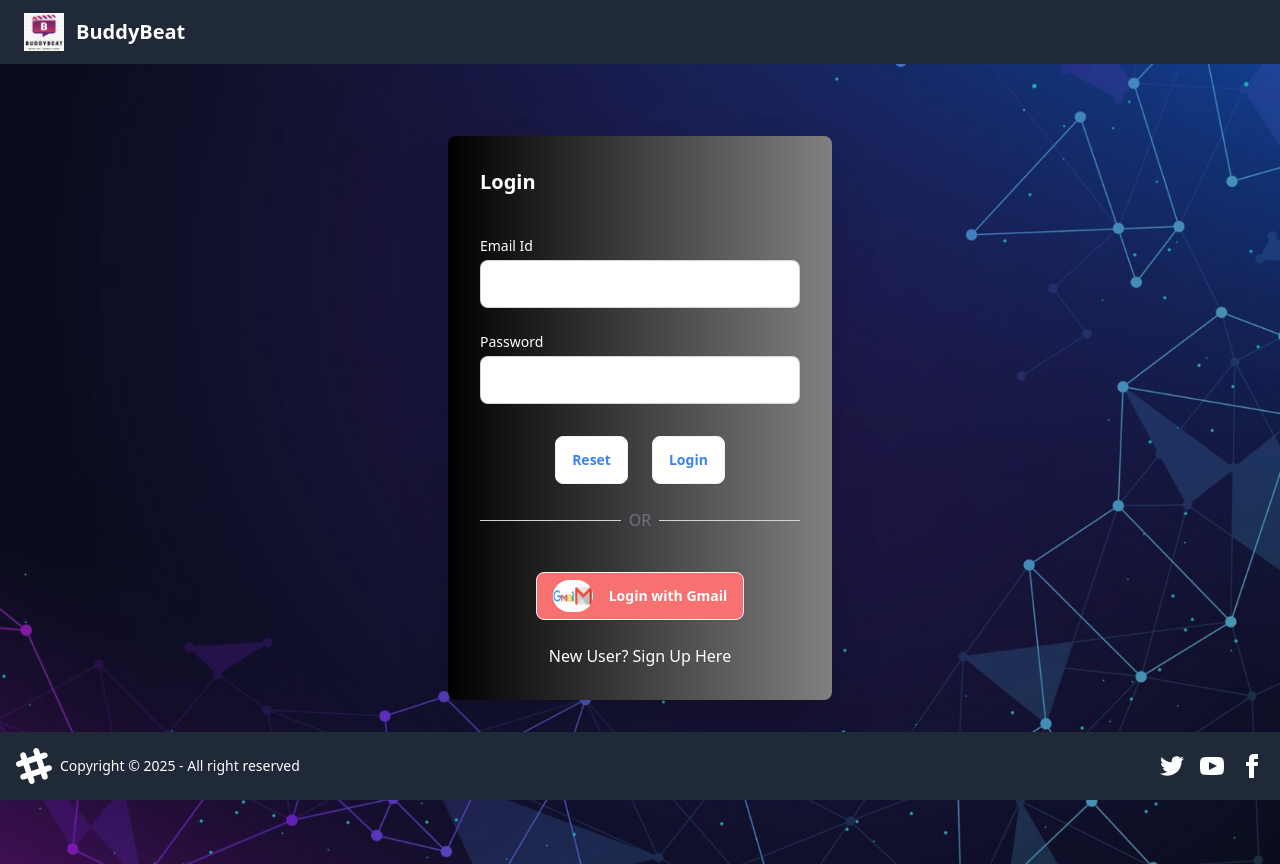
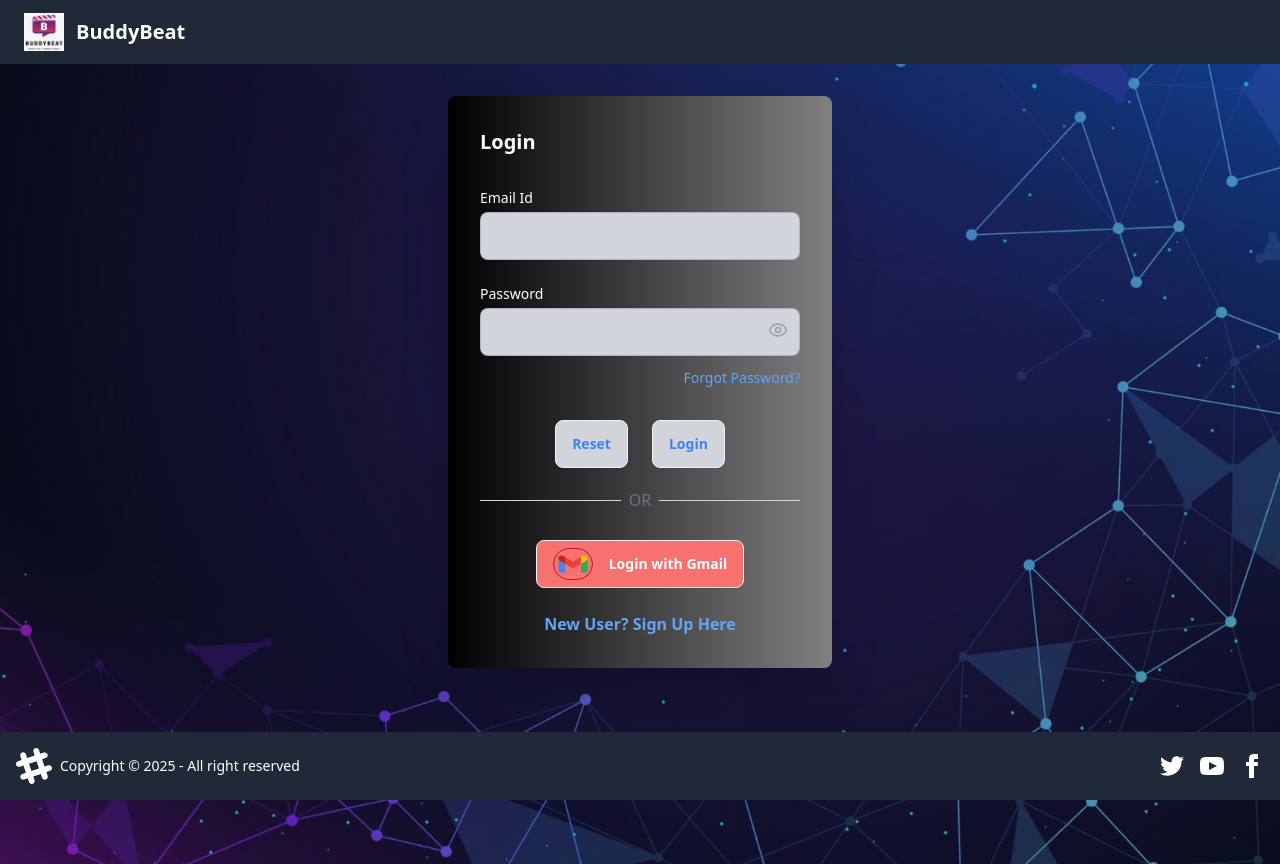
Before and after one commit to avinash-1599/Buddy-Beat-UI, a React (Vite) app: page /login in a window 1280 px wide. Built offline with nearby package versions, Linux system fonts and the light colour scheme; no server answers.

Commit message:
updated ui and changes in login comp

```diff
--- a/src/App.jsx
+++ b/src/App.jsx
@@ -7,9 +7,10 @@
 import appStore from './utils/appStore';
 import Connections from './components/Connections';
 import Premium from './components/Premium';
-//import Chat from './components/Chat';
 import RequestPage from './components/RequestPage';
 import AuthCallback from './components/AuthCallback';
+import ForgotPassword from './components/ForgotPassword';
+import ResetPassword from './components/ResetPassword';
 
 
 export default function App() {
@@ -26,8 +27,9 @@
           <Route path='/connections' element={<Connections></Connections>} />
           <Route path='/requests' element={<RequestPage></RequestPage>} />
           <Route path='/premium' element={<Premium></Premium>} />
-          {/* <Route path='/chat/:targetUserId' element={<Chat></Chat>} /> */}
+          <Route path="/forgot-password" element={<ForgotPassword></ForgotPassword>} />
         </Route>
+        <Route path="/reset-password/:resetToken" element={<ResetPassword></ResetPassword>} />
       </Routes>
     </BrowserRouter>
     </Provider>
--- /dev/null
+++ b/src/components/ForgotPassword.jsx
@@ -0,0 +1,41 @@
+import { useState } from "react";
+import axios from "axios";
+import { BASE_URL } from "../utils/constants";
+
+const ForgotPassword = () => {
+    const [email, setEmail] = useState("");
+    const [message, setMessage] = useState("");
+
+    const handleResetRequest = async () => {
+        try {
+            const response = await axios.post(`${BASE_URL}/forgot-password`, { emailId: email });
+            setMessage(response.data.message);
+        } catch (error) {
+            // Check if error has a response and a message
+            if (error.response && error.response.data && typeof error.response.data === "string") {
+                setMessage(error.response.data);
+            } else {
+                setMessage("Error sending reset link. Please try again.");
+            }
+        }
+    };
+
+    return (
+        <div className="flex flex-col items-center justify-center min-h-screen">
+            <h2 className="text-xl font-bold mb-4">Forgot Password</h2>
+            <input
+                type="email"
+                placeholder="Enter your email"
+                className="input input-bordered w-full max-w-xs p-2"
+                value={email}
+                onChange={(e) => setEmail(e.target.value)}
+            />
+            <button className="btn bg-blue-500 text-white mt-3" onClick={handleResetRequest}>
+                Send Reset Link
+            </button>
+            {message && <p className="mt-2 text-sm text-gray-600">{message}</p>}
+        </div>
+    );
+};
+
+export default ForgotPassword;
--- a/src/components/Login.jsx
+++ b/src/components/Login.jsx
@@ -4,6 +4,7 @@
 import { addUser } from "../utils/userSlice";
 import { useNavigate } from "react-router-dom";
 import { BASE_URL } from "../utils/constants";
+import { Eye, EyeOff } from "lucide-react";
 
 const Login = () => {
     const [firstName, setFirstName] = useState('');
@@ -12,6 +13,9 @@
     const [password, setPassword] = useState("");
     const [isLoginPage, setIsLoginPage] = useState(true);
     const [error, setError] = useState("");
+
+    const [showPassword, setShowPassword] = useState(false);
+
     const dispatch = useDispatch();
     const navigate = useNavigate();
 
@@ -45,55 +49,70 @@
     }
 
     return (
-        <div className="flex justify-center mt-10">
+        <div className="flex justify-center">
             <div className="card shadow-2xl rounded-lg w-96" style={{ background: 'linear-gradient(to right, black, gray)' }}>
                 <div className="card-body p-8 text-white">
-                    <h2 className="card-title text-center text-xl font-bold mb-4">
+                    <h2 className="card-title text-center text-xl font-bold mb-2">
                         {isLoginPage ? 'Login' : 'Sign Up'}
                     </h2>
                     {!isLoginPage && (
                         <>
                             <label className="form-control w-full max-w-xs mx-auto">
                                 <span className="label-text text-white">First Name</span>
-                                <input type="text" value={firstName} className="input input-bordered w-full mt-1 text-black" onChange={(e) => setFirstName(e.target.value)} />
+                                <input type="text" value={firstName} className="input input-bordered w-full mt-1 text-black bg-gray-300" onChange={(e) => setFirstName(e.target.value)} />
                             </label>
                             <label className="form-control w-full max-w-xs mx-auto mt-4">
                                 <span className="label-text text-white">Last Name</span>
-                                <input type="text" value={lastName} className="input input-bordered w-full mt-1 text-black" onChange={(e) => setLastName(e.target.value)} />
+                                <input type="text" value={lastName} className="input input-bordered w-full mt-1 text-black bg-gray-300" onChange={(e) => setLastName(e.target.value)} />
                             </label>
                         </>
                     )}
                     <label className="form-control w-full max-w-xs mx-auto mt-4">
                         <span className="label-text text-white">Email Id</span>
-                        <input type="text" value={emailId} className="input input-bordered w-full mt-1 text-black" onChange={(e) => setEmailId(e.target.value)} />
+                        <input type="text" value={emailId} className="input input-bordered w-full mt-1 text-black bg-gray-300" onChange={(e) => setEmailId(e.target.value)} />
                     </label>
-                    <label className="form-control w-full max-w-xs mx-auto mt-4">
+                    <label className="form-control w-full max-w-xs mx-auto mt-4 relative">
                         <span className="label-text text-white">Password</span>
-                        <input type="password" value={password} className="input input-bordered w-full mt-1 text-black" onChange={(e) => setPassword(e.target.value)} />
+                        <div className="relative w-full">
+                            <input type={showPassword ? "text" : "password"} value={password} className="input input-bordered w-full mt-1 text-black bg-gray-300" onChange={(e) => setPassword(e.target.value)} />
+                            {/* Eye Icon Button */}
+                            <button
+                                type="button"
+                                className="absolute right-3 top-1/2 transform -translate-y-1/2 text-gray-400 hover:text-white"
+                                onClick={() => setShowPassword(!showPassword)}>
+                                {showPassword ? <EyeOff size={20} /> : <Eye size={20} />}
+                            </button>
+                        </div>
                     </label>
+                    {isLoginPage && <p className="text-right text-blue-400 text-sm mt-1 cursor-pointer hover:text-blue-300 transition duration-200 ease-in-out"
+                        onClick={() => navigate("/forgot-password")} // Navigate to Forgot Password Page
+                    >
+                        Forgot Password?
+                    </p>}
                     {error && <p className="text-red-500 text-center mt-4">{error}</p>}
                     <div className="card-actions justify-center mt-6">
-                        <button className="btn bg-white text-blue-500 hover:bg-red-300 mr-4" onClick={handleReset}>Reset</button>
-                        <button className="btn bg-white text-blue-500 hover:bg-green-200" onClick={isLoginPage ? handleLogin : handleSignUp}>
+                        <button className="btn bg-gray-300 text-blue-500 hover:bg-red-300 mr-4" onClick={handleReset}>Reset</button>
+                        <button className="btn bg-gray-300 text-blue-500 hover:bg-green-200" onClick={isLoginPage ? handleLogin : handleSignUp}>
                             {isLoginPage ? 'Login' : 'Sign Up'}
                         </button>
                     </div>
 
-                    <div className="flex items-center my-4">
+                    { isLoginPage && (<div className="flex items-center my-3">
                     <hr className="flex-grow border-t border-gray-300" />
                     <span className="px-2 text-gray-500">OR</span>
                     <hr className="flex-grow border-t border-gray-300" />
-                    </div>
+                    </div>) }
 
                     {/* Google Login Button */}
-                    <div className="card-actions justify-center mt-4">
+                    { isLoginPage && (<div className="card-actions justify-center mt-2">
                         <button className="btn bg-red-400 text-white hover:bg-red-500 flex items-center" onClick={handleGoogleLogin}>
-                            <img src="/gmail-icon.webp" alt="Google Logo" className="w-10 h-8 mr-2 rounded-full" />
+                            <img src="/gmail-icon.webp" alt="Google Logo" className="w-10 h-8 mr-2 rounded-full border border-red-700" />
                             Login with Gmail
                         </button>
-                    </div>
-                    <p className="text-center mt-4 cursor-pointer" onClick={() => setIsLoginPage(val => !val)}>
-                        {isLoginPage ? 'New User? Sign Up Here' : 'Existing User? Login Here'}
+                    </div>) }
+                    <p className="text-center mt-4 cursor-pointer text-sm sm:text-base font-semibold text-blue-400 hover:text-blue-300 transition duration-200 ease-in-out"
+                        onClick={() => setIsLoginPage(val => !val)}>
+                        {isLoginPage ? "New User? Sign Up Here" : "Existing User? Login Here"}
                     </p>
                 </div>
             </div>
--- a/src/components/NavBar.jsx
+++ b/src/components/NavBar.jsx
@@ -8,6 +8,7 @@
 
 const NavBar = () => {
     const user = useSelector(store => store.user);
+    console.log("User--", user);
     const dispatch = useDispatch();
     const navigate = useNavigate();
     const [isDropdownOpen, setIsDropdownOpen] = useState(false);
--- /dev/null
+++ b/src/components/ResetPassword.jsx
@@ -0,0 +1,47 @@
+import { useState } from "react";
+import { useParams } from "react-router-dom";
+import axios from "axios";
+import { BASE_URL } from "../utils/constants";
+
+const ResetPassword = () => {
+    const { resetToken } = useParams(); // Get token from URL
+    const [password, setPassword] = useState("");
+    const [message, setMessage] = useState("");
+
+    const handleReset = async () => {
+        if (!password) {
+            setMessage("Password cannot be empty.");
+            return;
+        }
+        try {
+            const response = await axios.post(`${BASE_URL}/reset-password/${resetToken}`, { newPassword: password });
+            setMessage(response.data.message);
+        } catch (error) {
+            // Check if error has a response and a message
+            if (error.response && error.response.data && typeof error.response.data === "string") {
+                setMessage(error.response.data);
+            } else {
+                setMessage("Error in reset password. Please try again.");
+            }
+        }
+    };
+
+    return (
+        <div className="flex flex-col items-center justify-center min-h-screen">
+            <h2 className="text-xl font-bold mb-4">Reset Your Password</h2>
+            <input
+                type="password"
+                placeholder="New Password"
+                className="input input-bordered w-full max-w-xs p-2"
+                value={password}
+                onChange={(e) => setPassword(e.target.value)}
+            />
+            <button className="btn bg-green-500 text-white mt-3" onClick={handleReset}>
+                Reset Password
+            </button>
+            {message && <p className="mt-2 text-sm text-gray-600">{message}</p>}
+        </div>
+    );
+};
+
+export default ResetPassword;
```
Also changed, not shown: public/gmail-icon.webp.
